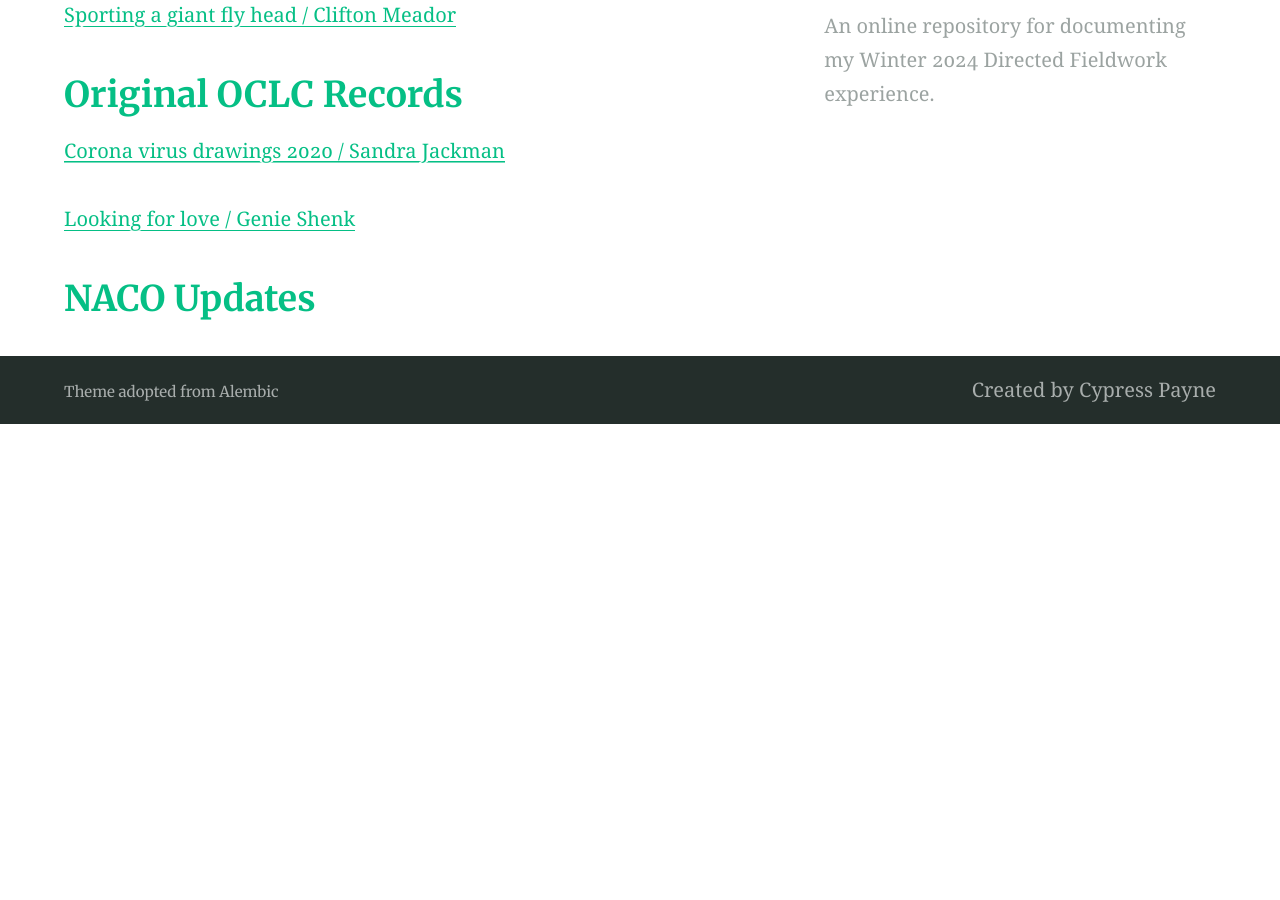
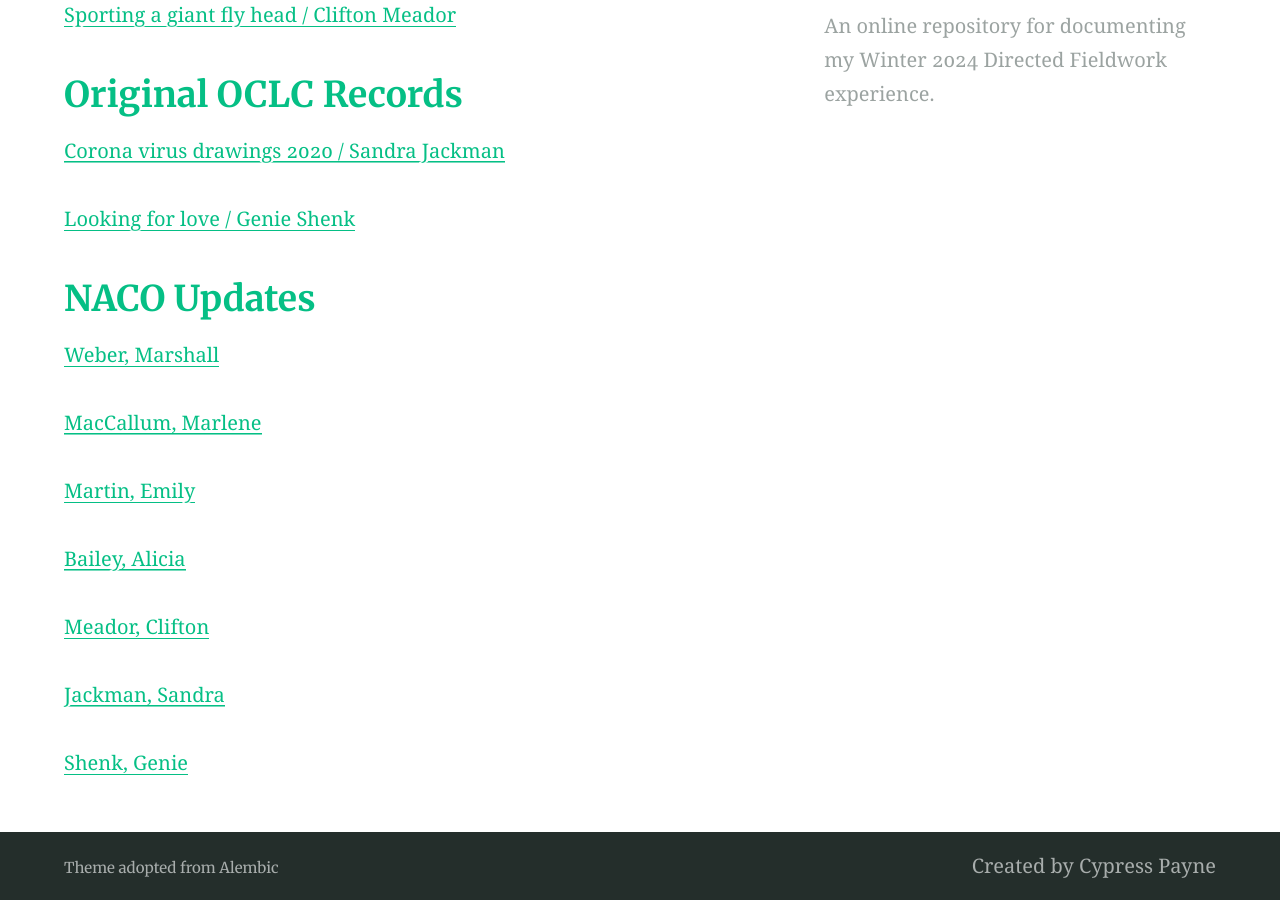
Before and after one commit to cspayne/winter2024dfw, a Jekyll site: the page built from artifacts.md, in a window 1280 px wide and 900 px high, scrolled down 904 px. Built offline with Jekyll 4.4.1, drawn with Linux system fonts in a browser that asks for light colours; our own code applies the rules of GitHub Pages for plain Markdown files; before the commit the page ends 1328 px from its top, so only the background shows below that.

Commit message:
Update artifacts.md

```diff
--- a/artifacts.md
+++ b/artifacts.md
@@ -29,3 +29,17 @@ aside: true
 [Looking for love / Genie Shenk](https://github.com/cspayne/dfw2024/blob/main//_artifacts/original_records/1418814807_original_record.pdf)
 
 ## [NACO Updates](https://github.com/cspayne/dfw2024/tree/main/_artifacts/NACO_updates)
+
+[Weber, Marshall](https://github.com/cspayne/dfw2024/blob/main/_artifacts/NACO_updates/n%20%2097850991_naco_update.pdf)
+
+[MacCallum, Marlene](https://github.com/cspayne/dfw2024/blob/main/_artifacts/NACO_updates/nr2001035460_naco_update.pdf)
+
+[Martin, Emily](https://github.com/cspayne/dfw2024/blob/main/_artifacts/NACO_updates/No2001064907_naco_update.pdf)
+
+[Bailey, Alicia](https://github.com/cspayne/dfw2024/blob/main/_artifacts/NACO_updates/No2009133651_naco_update.pdf)
+
+[Meador, Clifton](https://github.com/cspayne/dfw2024/blob/main/_artifacts/NACO_updates/nr%2095020834_naco_update.pdf)
+
+[Jackman, Sandra](https://github.com/cspayne/dfw2024/blob/main/_artifacts/NACO_updates/No2018101031_naco_update.pdf)
+
+[Shenk, Genie](https://github.com/cspayne/dfw2024/blob/main/_artifacts/NACO_updates/nr%2098035081_naco_update.pdf)
```
